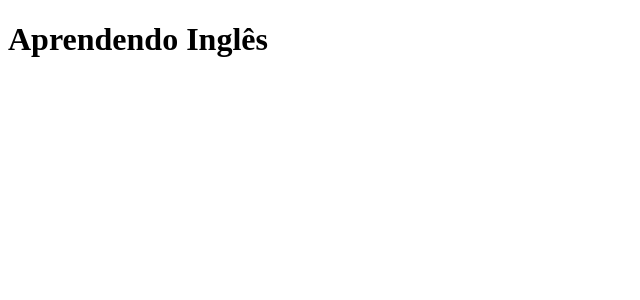
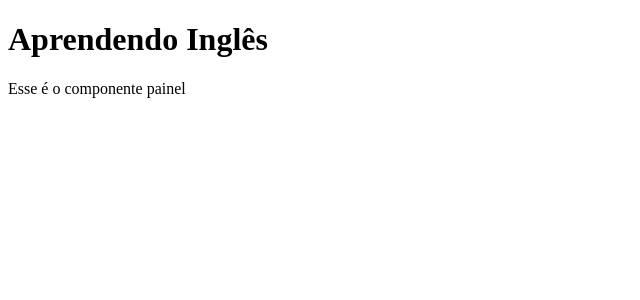
Before and after one commit to diegominelli/aprendendo-ingles, an Angular app: page / in a window 1280 px wide. Shown: the top 300 px of the page, without its empty margins (0-640 px from the left). Built offline with nearby package versions, Linux system fonts and the light colour scheme.

Commit message:
criacao do componente painel

```diff
--- a/src/app/app.component.html
+++ b/src/app/app.component.html
@@ -1 +1,2 @@
 <app-topo></app-topo>
+<app-painel></app-painel>
--- a/src/app/app.module.ts
+++ b/src/app/app.module.ts
@@ -3,11 +3,13 @@ import { BrowserModule } from '@angular/platform-browser';
 
 import { AppComponent } from './app.component';
 import { TopoComponent } from './topo/topo.component';
+import { PainelComponent } from './painel/painel.component';
 
 @NgModule({
   declarations: [
     AppComponent,
-    TopoComponent
+    TopoComponent,
+    PainelComponent
   ],
   imports: [
     BrowserModule
--- /dev/null
+++ b/src/app/painel/painel.component.html
@@ -0,0 +1 @@
+<p>Esse é o componente painel</p>
```
Also changed, not shown: src/app/painel/painel.component.ts (added, +10 -0 lines), src/app/painel/painel.component.css (added), 1 other file (tests, documents, lock files or other folders).
